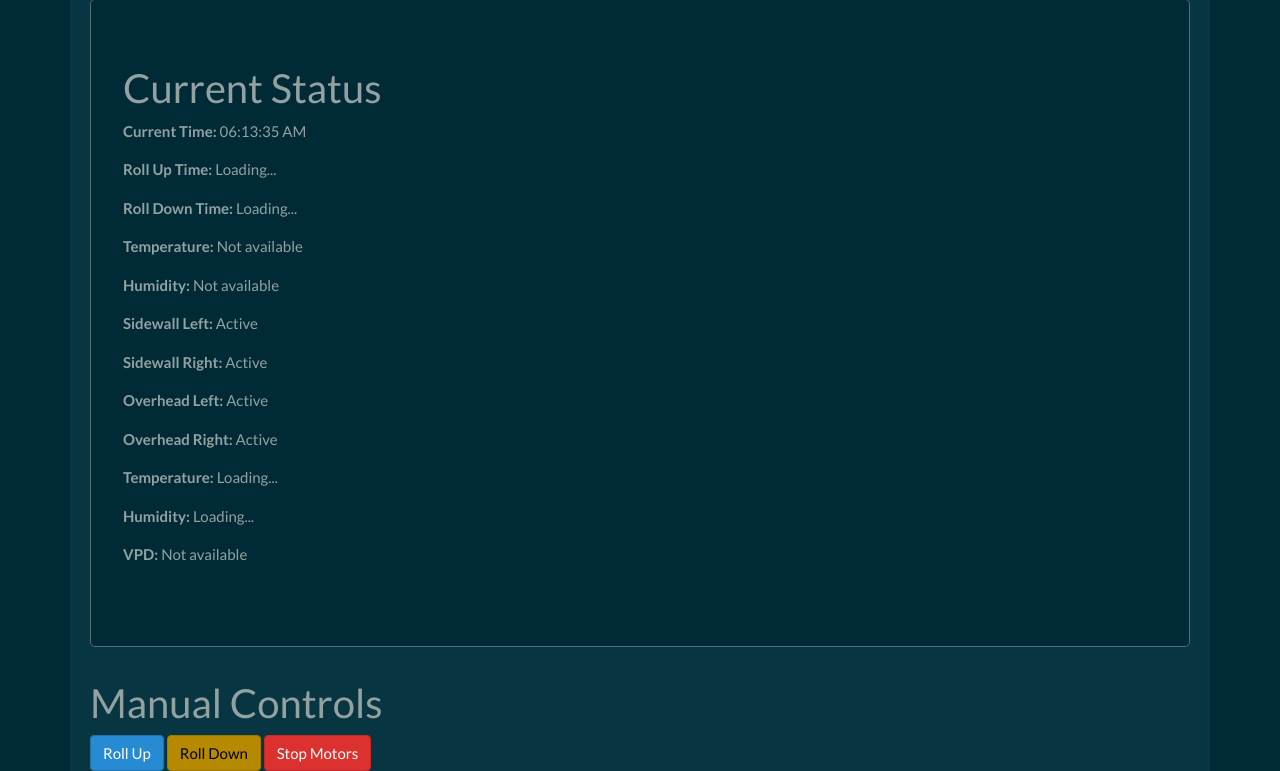
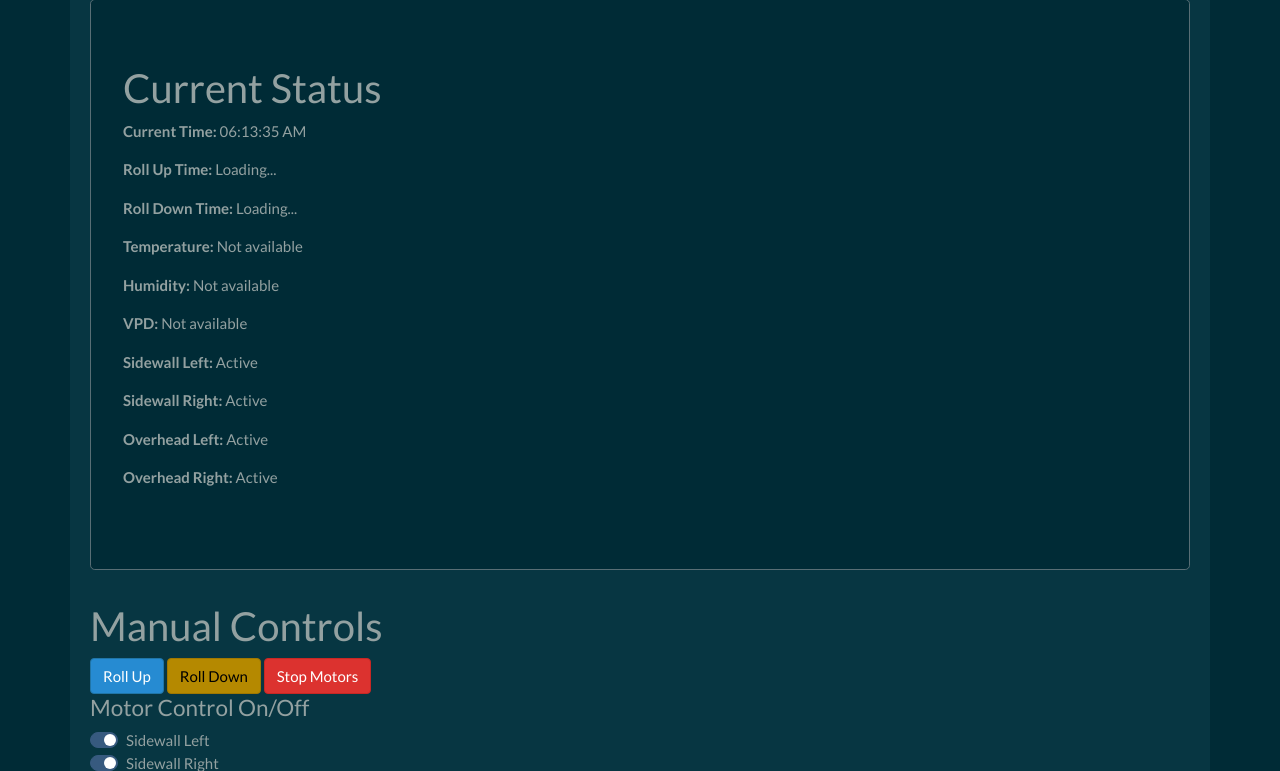
Before and after one commit to blackforestdev/greenhouse_automation, a Flask app: page / in a window 1280 px wide. Shown: the part 175-946 px from the top of the page. Run offline with Flask 3, Linux system fonts and the light colour scheme; some libraries are stand-ins or nearby versions.

Commit message:
Update file index.html

```diff
--- a/templates/index.html
+++ b/templates/index.html
@@ -38,15 +38,12 @@
         <!--Enviromental Sensor Data -->
         <p><strong>Temperature:</strong> <span id="temperature">Loading...</span></p>
         <p><strong>Humidity:</strong> <span id="humidity">Loading...</span></p>
+        <p><strong>VPD:</strong> <span id="vpd">Loading...</span></p>
         <!--Motor On/Off status -->
         <p><strong>Sidewall Left:</strong> <span id="sidewall-left-status">Active</span></p>
         <p><strong>Sidewall Right:</strong> <span id="sidewall-right-status">Active</span></p>
         <p><strong>Overhead Left:</strong> <span id="overhead-left-status">Active</span></p>
         <p><strong>Overhead Right:</strong> <span id="overhead-right-status">Active</span></p>
-        <!-- Temp Humidity and VPD sensor data -->
-        <p><strong>Temperature:</strong> <span id="temperature">Loading...</span></p>
-        <p><strong>Humidity:</strong> <span id="humidity">Loading...</span></p>
-        <p><strong>VPD:</strong> <span id="vpd">Loading...</span></p>
         <!-- Add more sensors here as needed -->
     </div>
 
```
